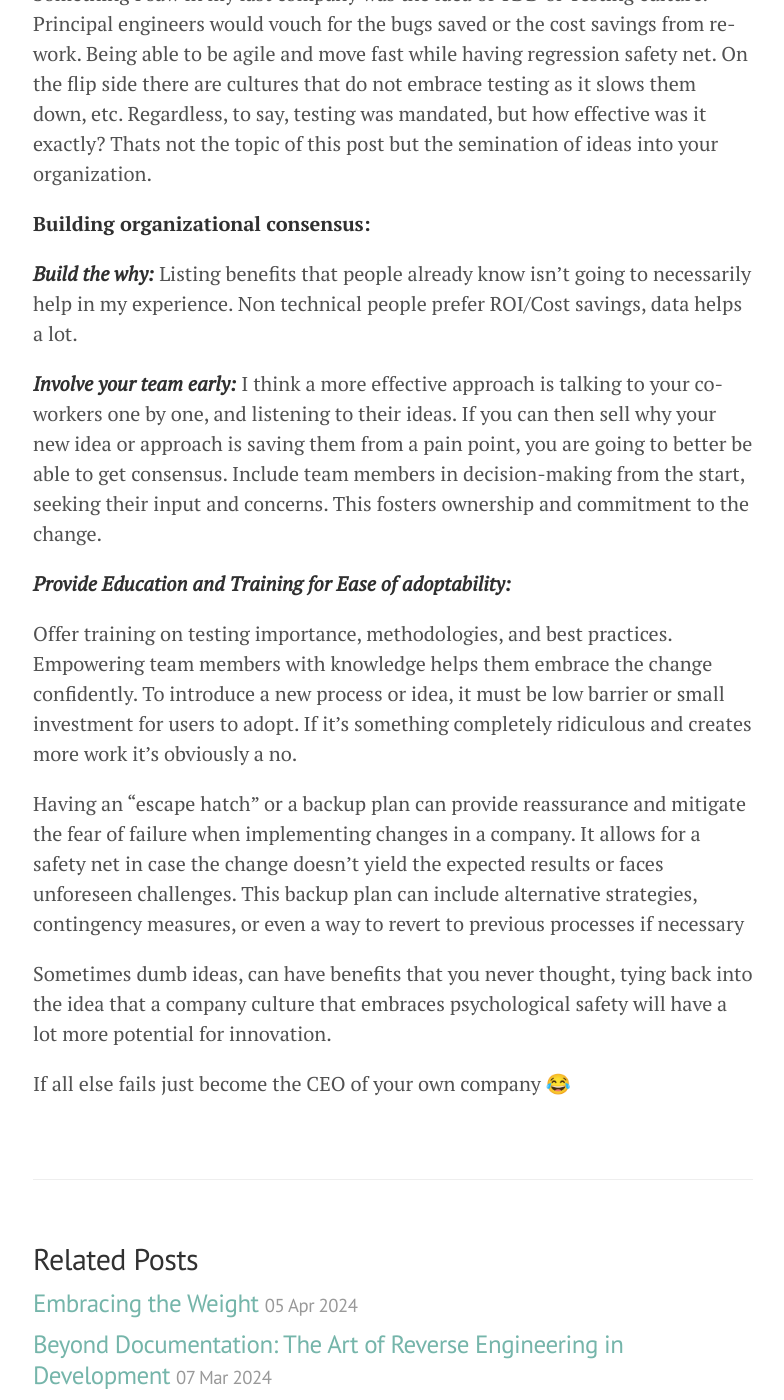
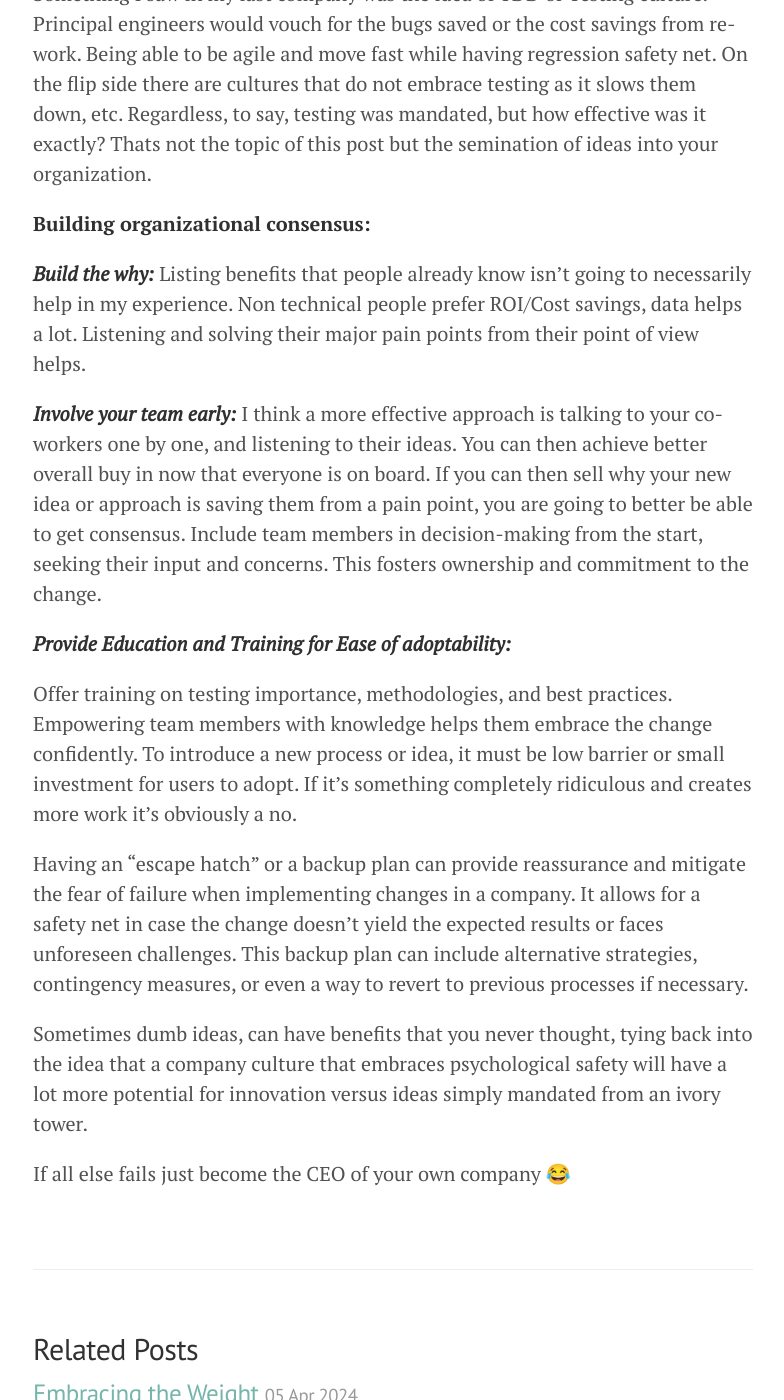
Before and after one commit to sngeth/sngeth.github.io, a Jekyll site: the page built from _posts/2024-04-11-welcoming-dumb-ideas.md, in a window 1280 px wide and 1400 px high, scrolled down 943 px. Shown: the whole window, without its empty margins (247-1031 px from the left). Built offline with Jekyll 4.4.1, drawn with Linux system fonts in a browser that asks for light colours; comment, search, counter and statistics services are not loaded.

```diff
--- a/_posts/2024-04-11-welcoming-dumb-ideas.md
+++ b/_posts/2024-04-11-welcoming-dumb-ideas.md
@@ -22,17 +22,19 @@
 **Building organizational consensus:**
 
 ***Build the why:***
-Listing benefits that people already know isn’t going to necessarily help in my experience. Non technical people prefer ROI/Cost savings, data helps a lot.
+Listing benefits that people already know isn’t going to necessarily help in my experience. Non technical people prefer ROI/Cost savings, data helps a lot. Listening and solving their major pain points from their point of view helps.
 
 ***Involve your team early:***
-I think a more effective approach is talking to your co-workers one by one, and listening to their ideas. If you can then sell why your new idea or approach is saving them from a pain point, you are going to better be able to get consensus. Include team members in decision-making from the start, seeking their input and concerns. This fosters ownership and commitment to the change.
+I think a more effective approach is talking to your co-workers one by one, and listening to their ideas.
+You can then achieve better overall buy in now that everyone is on board.
+If you can then sell why your new idea or approach is saving them from a pain point, you are going to better be able to get consensus. Include team members in decision-making from the start, seeking their input and concerns. This fosters ownership and commitment to the change.
 
 ***Provide Education and Training for Ease of adoptability:***
 
 Offer training on testing importance, methodologies, and best practices. Empowering team members with knowledge helps them embrace the change confidently. To introduce a new process or idea, it must be low barrier or small investment for users to adopt. If it’s something completely ridiculous and creates more work it’s obviously a no.
 
-Having an “escape hatch” or a backup plan can provide reassurance and mitigate the fear of failure when implementing changes in a company. It allows for a safety net in case the change doesn’t yield the expected results or faces unforeseen challenges. This backup plan can include alternative strategies, contingency measures, or even a way to revert to previous processes if necessary
+Having an “escape hatch” or a backup plan can provide reassurance and mitigate the fear of failure when implementing changes in a company. It allows for a safety net in case the change doesn’t yield the expected results or faces unforeseen challenges. This backup plan can include alternative strategies, contingency measures, or even a way to revert to previous processes if necessary.
 
-Sometimes dumb ideas, can have benefits that you never thought, tying back into the idea that a company culture that embraces psychological safety will have a lot more potential for innovation.
+Sometimes dumb ideas, can have benefits that you never thought, tying back into the idea that a company culture that embraces psychological safety will have a lot more potential for innovation versus ideas simply mandated from an ivory tower.
 
 If all else fails just become the CEO of your own company 😂
```
Also changed, not shown: _posts/2024-03-07-the-secret-sauce.md (+1 -0 lines).
